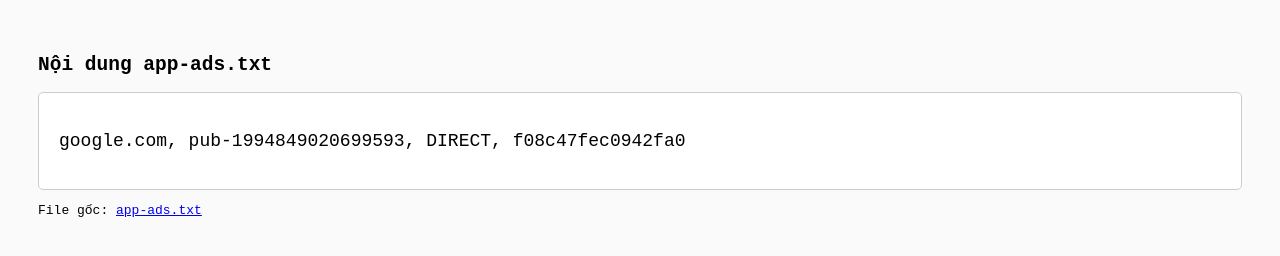
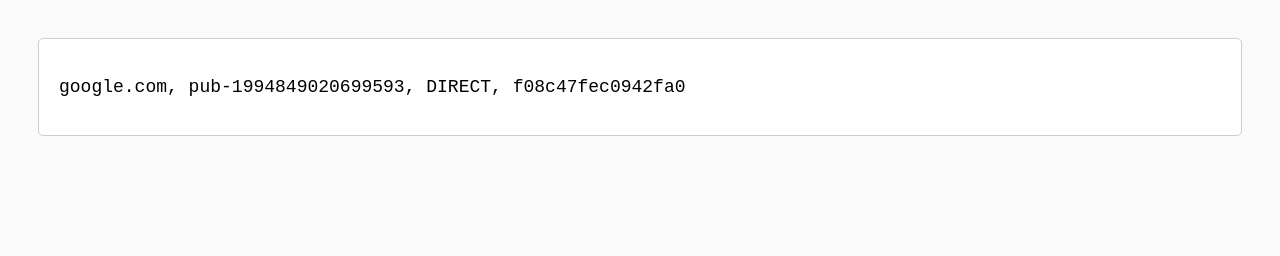
Before and after one commit to cnsstudio/akdhkcldfsdj, a plain HTML site: page index.html in a window 1280 px wide. Drawn offline with Linux system fonts and the light colour scheme.

Commit message:
Update index.html

```diff
--- a/index.html
+++ b/index.html
@@ -23,11 +23,8 @@
     </style>
 </head>
 <body>
-    <h2>Nội dung app-ads.txt</h2>
     <div class="box">
         <pre>google.com, pub-1994849020699593, DIRECT, f08c47fec0942fa0</pre>
     </div>
-
-    <p>File gốc: <a href="/app-ads.txt">app-ads.txt</a></p>
 </body>
 </html>
```
